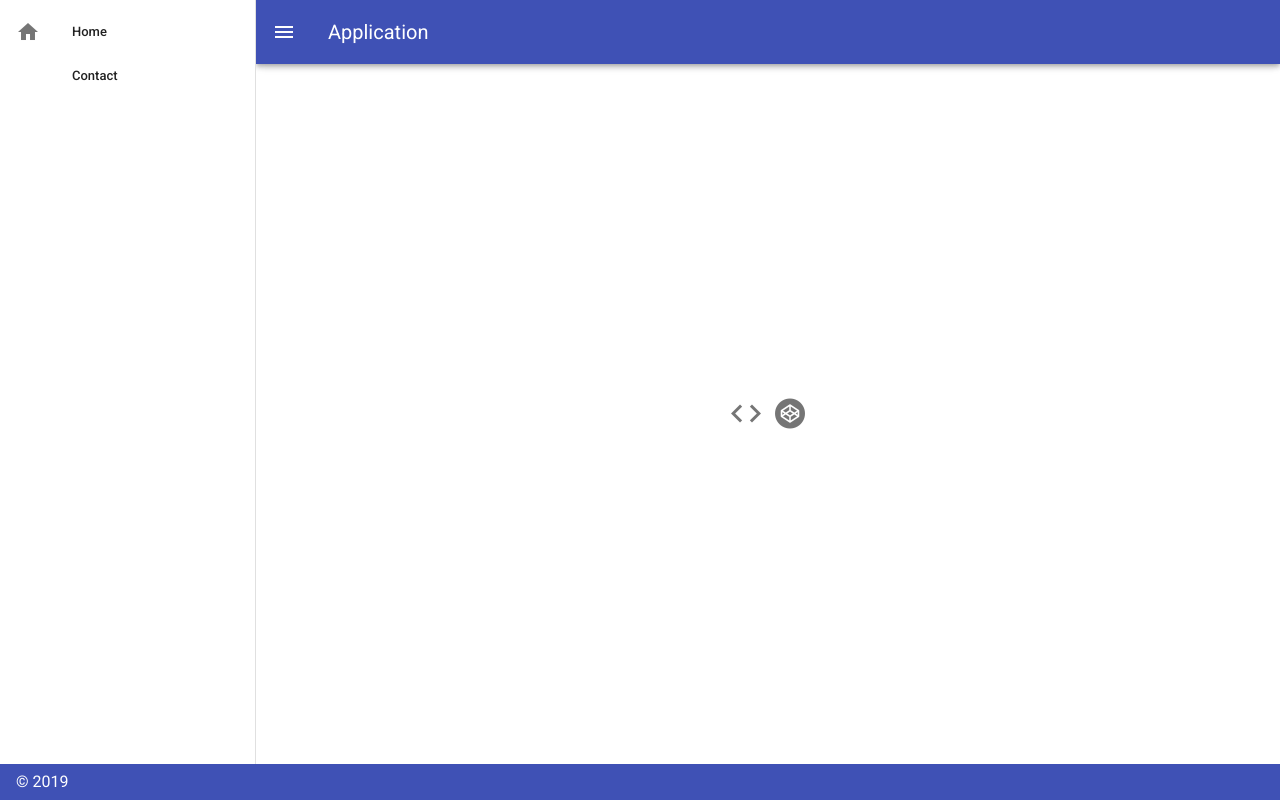
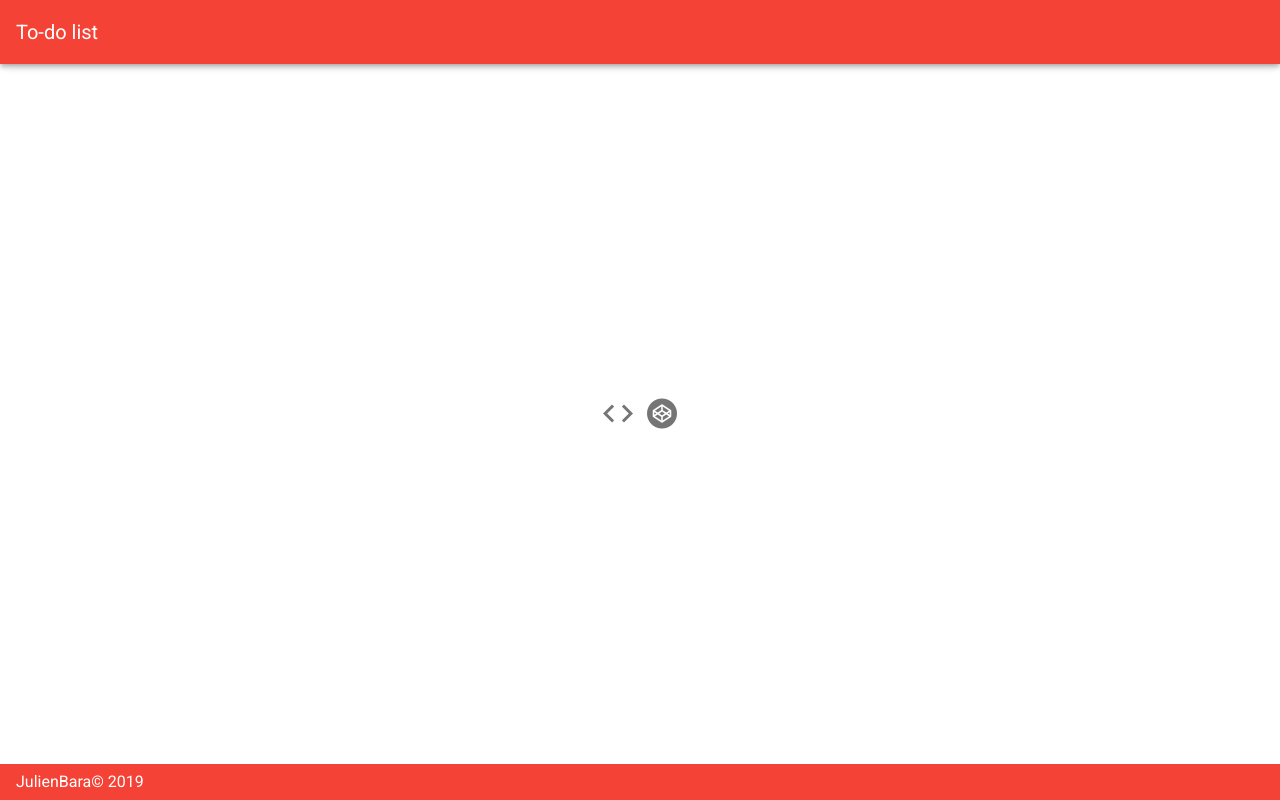
Before and after one commit to JulienBara/MEVN-stack-to-do-list, a Vue app in the folder src/app/: page / in a window 1280 px wide. Built offline with nearby package versions, Linux system fonts and the light colour scheme.

Commit message:
set basic to do list title

```diff
--- a/src/app/src/App.vue
+++ b/src/app/src/App.vue
@@ -1,6 +1,6 @@
 <template>
   <v-app id="inspire">
-    <v-navigation-drawer
+    <!-- <v-navigation-drawer
       v-model="drawer"
       app
     >
@@ -22,15 +22,15 @@
           </v-list-item-content>
         </v-list-item>
       </v-list>
-    </v-navigation-drawer>
+    </v-navigation-drawer> -->
 
     <v-app-bar
       app
-      color="indigo"
+      color="red"
       dark
     >
-      <v-app-bar-nav-icon @click.stop="drawer = !drawer" />
-      <v-toolbar-title>Application</v-toolbar-title>
+      <!-- <v-app-bar-nav-icon @click.stop="drawer = !drawer" /> -->
+      <v-toolbar-title>To-do list</v-toolbar-title>
     </v-app-bar>
 
     <v-content>
@@ -77,10 +77,10 @@
       </v-container>
     </v-content>
     <v-footer
-      color="indigo"
+      color="red"
       app
     >
-      <span class="white--text">&copy; 2019</span>
+      <span class="white--text">JulienBara&copy; 2019</span>
     </v-footer>
   </v-app>
 </template>
```
